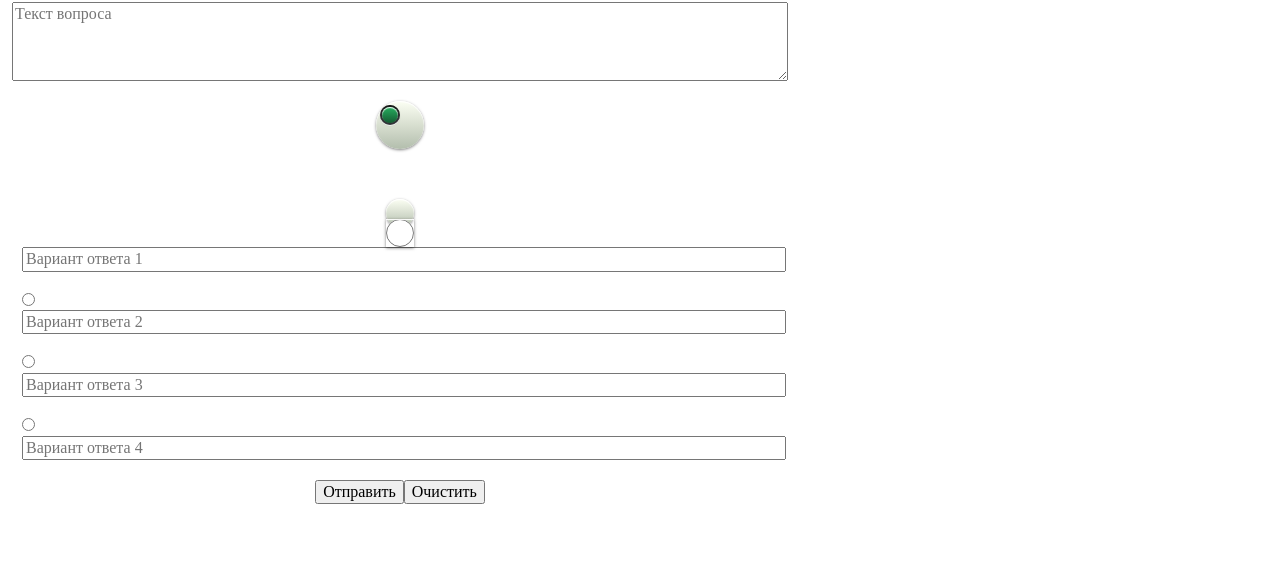
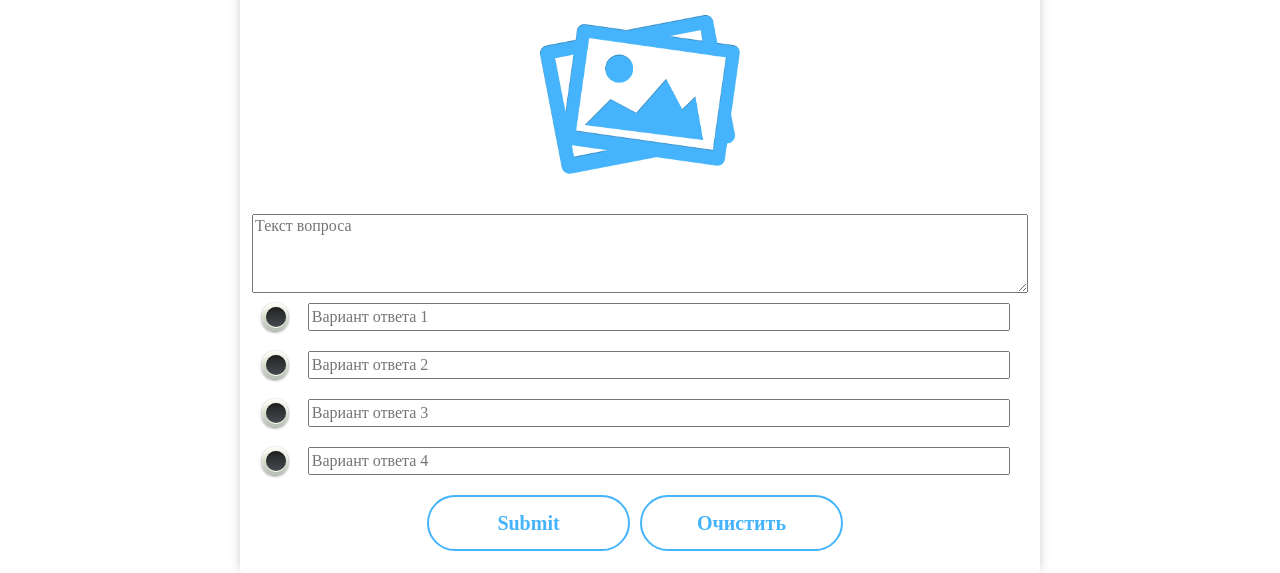
Before and after one commit to GeometricEarth/QuizBuilder2, a website built with webpack: page index.html in a window 1280 px wide. Shown: the part 494-1067 px from the top of the page. Before the commit the page ends 1020 px from the top, so only its background shows below. Built offline with nearby package versions, Linux system fonts and the light colour scheme; files whose address does not match are found by name.

Commit message:
стилизация формы

```diff
--- a/src/components/app/app.css
+++ b/src/components/app/app.css
@@ -1,4 +1,5 @@
 .app{
+    margin: 0 auto;
     width: 800px;
     /* display: flex; */
     /* flex-direction: row; */
--- a/src/components/field/field.css
+++ b/src/components/field/field.css
@@ -4,25 +4,28 @@
     flex-wrap: wrap;
     flex-direction: column;
     padding: 12px;
+    margin-top: 10px;
     box-sizing: border-box;
-    background-color: #FFFFFF;
-}
-
-.field>div{
-    padding: 10px;
+    box-shadow: 0 -3px 11px rgba(0,0,0,.2);
+    border-radius: 4px;
+    background-color: #fff;
 }
 
 .field_answer{
     width: 100%;
+    margin-right: 8px;
 }
 
-
+.field>div{
+    padding:  10px;
+    display: flex;
+}
 
 .roundedOne {
     width: 28px;
     height: 28px;
     position: relative;
-    margin: 20px auto;
+    margin-right: 20px;
     background: #fcfff4;
     background: linear-gradient(to bottom, #fcfff4 0%, #dfe5d7 40%, #b3bead 100%);
     border-radius: 50px;
@@ -47,7 +50,7 @@
     top: 2px;
     left: 2px;
     background: #27ae60;
-    background: linear-gradient(to bottom, #27ae60 0%, #145b32 100%);
+    background: linear-gradient(to bottom, #45B4FC 0%, rgb(41, 109, 155) 100%);
     opacity: 0;
     border-radius: 50px;
     box-shadow: inset 0px 1px 1px white, 0px 1px 3px rgba(0, 0, 0, 0.5);
@@ -55,25 +58,47 @@
   .roundedOne label:hover::after {
     opacity: 0.3;
   }
-  .roundedOne input[type=checkbox] {
+  .roundedOne input[type=radio] {
     visibility: hidden;
   }
-  .roundedOne input[type=checkbox]:checked + label:after {
+  .roundedOne input[type=radio]:checked + label:after {
     opacity: 1;
   }
-
-
 
 .field_control{
     display: flex;
     justify-content: center;
 }
-
-h2{
-    margin: 0px;
+.field_button{
+    width:203px;
+    height: 56px;
+    margin-right: 10px;
+    border: solid 2px #45B4FC;
+    border-radius: 50px;
+    background-color: #fff;
+    color:#45B4FC;
+    font-size: 20px;
+    font-weight: 700;
+}
+.field_button:focus{
+    outline-width:0px;
+    outline-color: transparent;
 }
 
-#load_icon{
+.field_button:hover{
+    background-color: #45B4FC;
+    color: #fff;
+}
+
+.field_button:active{
+    background-color: rgba(69, 179, 252, 0.801);
+}
+
+.field_header{
+    margin: 0 auto;
+}
+
+.field_load_img{
     width: 200px;
     display: block;
     margin: 0 auto;
--- a/src/components/field/field.js
+++ b/src/components/field/field.js
@@ -18,38 +18,51 @@ export default class Field {
 
     save_Question(event){
         event.preventDefault();
+        let form = event.target;
+        console.dir(event);
     }
 
     template(){
         return `
-                    <h2>Добавить вопрос</h2>
-                    <img id="load_icon" onclick="OpenPic()" src="..\images\no-image-icon.png">
+                    <div class="field_header">
+                        <h2>Добавить вопрос</h2>
+                    </div>
+                    <img class="field_load_img" src="./src/assets/no-image-icon.png">
 
-                       <textarea id="questionTextArea" name="limitedtextarea" placeholder="Текст вопроса" onKeyDown="limitText(this,120);" onKeyUp="limitText(this,120);"
+                    <textarea id="questionTextArea" name="question" placeholder="Текст вопроса"
                     rows="4"></textarea>
-                    <div class="roundedOne">
-      <input type="checkbox" value="None" id="roundedOne" name="check" checked />
-      <label for="roundedOne"></label>
-    </div>
+
                     <div>
-                        <div class="roundedOne"><input name="right" class="roundedOne" type="radio"></div>
+                        <div class="roundedOne">
+                            <input type="radio" id="roundedOne1" name="true"/>
+                            <label for="roundedOne"></label>
+                        </div>
                         <input name="inp1" class="field_answer" id="inp1" placeholder="Вариант ответа 1" type="text">
                     </div>
                     <div>
-                        <input name="right" type="radio">
+                        <div class="roundedOne">
+                            <input type="radio" id="roundedOne2" name="true"/>
+                            <label for="roundedOne2"></label>
+                        </div>
                         <input name="inp2" class="field_answer" id="inp2" placeholder="Вариант ответа 2" type="text">
                     </div>
                     <div>
-                        <input name="right" type="radio">
+                        <div class="roundedOne">
+                            <input type="radio" value="None" id="roundedOne3" name="true"/>
+                            <label for="roundedOne3"></label>
+                        </div>
                         <input name="inp3" class="field_answer" id="inp3" placeholder="Вариант ответа 3" type="text">
                     </div>
                     <div>
-                        <input name="right" type="radio">
+                        <div class="roundedOne">
+                            <input type="radio" value="None" id="roundedOne4" name="true"/>
+                            <label for="roundedOne4"></label>
+                        </div>
                         <input name="inp4" class="field_answer" id="inp4" placeholder="Вариант ответа 4" type="text">
                     </div>
                     <div class="field_control">
-                    <input type="submit" class="field_submit" value="Отправить">
-                    <button>Очистить</button>
+                    <input type="submit" class="field_submit field_button value="Отправить">
+                    <button type="clear" class="field_button">Очистить</button>
                     </div>
         `
     }
```
Also changed, not shown: src/assets/no-image-icon.png (added).
